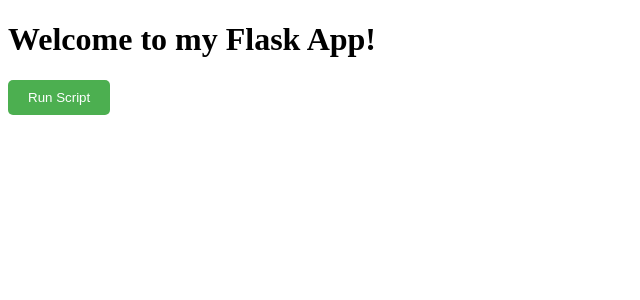
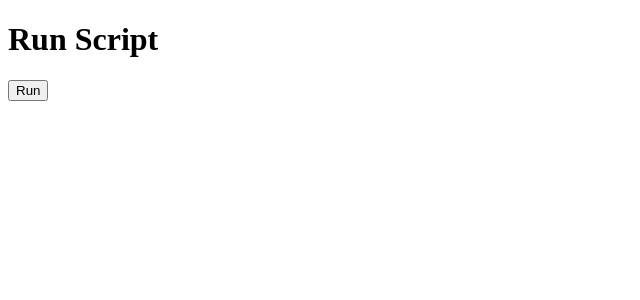
Before and after one commit to boyv-hunter/Web-to-web, a Flask app: page / in a window 1280 px wide. Shown: the top 300 px of the page, without its empty margins (0-640 px from the left). Run offline with Flask 3, Linux system fonts and the light colour scheme.

Commit message:
Update index.html

```diff
--- a/Templates/index.html
+++ b/Templates/index.html
@@ -1,58 +1,42 @@
 <!DOCTYPE html>
 <html>
 <head>
-    <title>Flask App</title>
+    <title>Run Script</title>
     <style>
-      .button {
-        background-color: #4CAF50; /* Green */
-        color: white;
-        padding: 10px 20px;
-        border: none;
-        border-radius: 5px;
-        cursor: pointer;
-      }
-      .button:hover {
-        background-color: #3e8e41;
-      }
-      .button:disabled {
-        background-color: #ccc;
-        color: #666;
+        #stop-button {
+            display: none;
         }
     </style>
 </head>
 <body>
-    <h1>Welcome to my Flask App!</h1>
-    <button id="run-button" class="button" onclick="toggleScript()">Run Script</button>
-    <script src="https://code.jquery.com/jquery-3.5.1.min.js"></script>
+    <h1>Run Script</h1>
+    <button id="run-button" onclick="runScript()">Run</button>
+    <button id="stop-button" onclick="stopScript()">Stop</button>
+    <div id="status"></div>
+
     <script>
         let scriptRunning = false;
 
-      function toggleScript() {
-        if (scriptRunning) {
-          // Stop script
-          $.ajax({
-            type: "POST",
-            url: "/stop",
-            success: function() {
-              scriptRunning = false;
-              $("#run-button").text("Run Script");
-              $("#run-button").removeClass("running");
-              $("#run-button").addClass("stopped");
-            }
-          });
-        } else {
-          // Start script
-          $.ajax({
-            type: "POST",
-            url: "/run",
-            success: function() {
+        function runScript() {
+            fetch('/run', { method: 'POST' })
+                .then(response => response.text())
+                .then(message => {
+                    document.getElementById('status').innerHTML = message;
                     scriptRunning = true;
-              $("#run-button").text("Stop Script");
-              $("#run-button").removeClass("stopped");
-              $("#run-button").addClass("running");
-            }
+                    document.getElementById('run-button').style.display = 'none';
+                    document.getElementById('stop-button').style.display = 'block';
                 });
         }
+
+        function stopScript() {
+            fetch('/stop', { method: 'POST' })
+                .then(response => response.text())
+                .then(message => {
+                    document.getElementById('status').innerHTML = message;
+                    scriptRunning = false;
+                    document.getElementById('run-button').style.display = 'block';
+                    document.getElementById('stop-button').style.display = 'none';
+                });
         }
     </script>
 </body>
```
Lines whose indentation alone changed are shown as unchanged.
